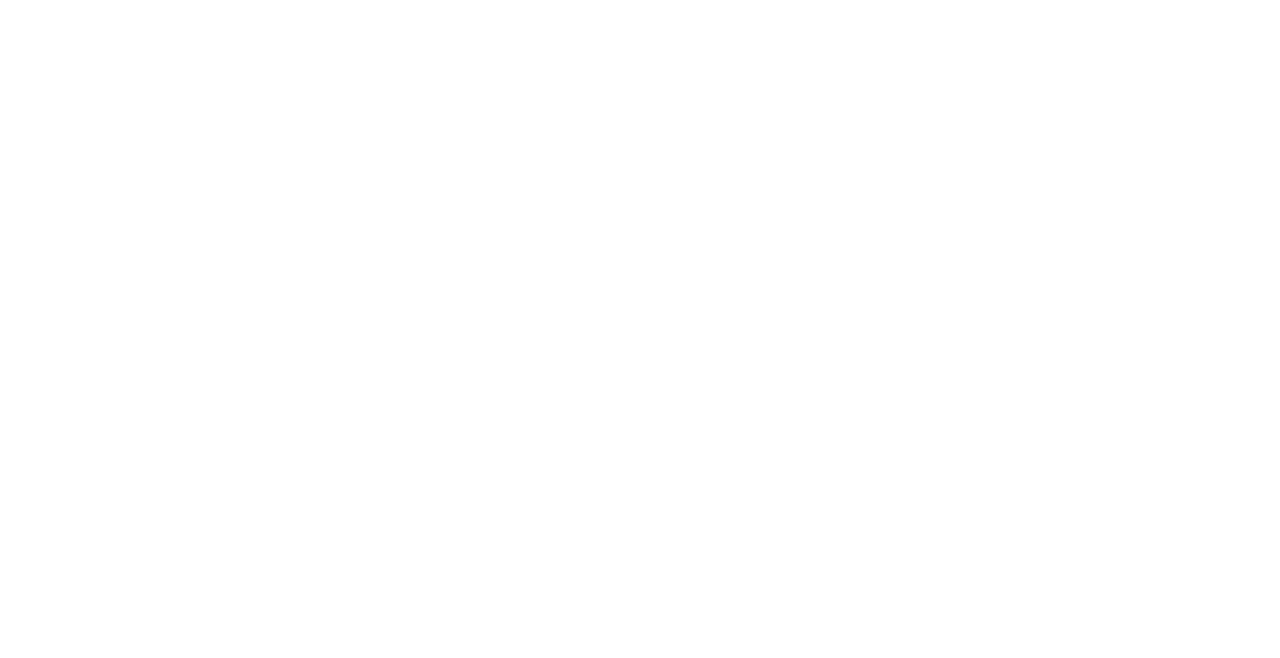
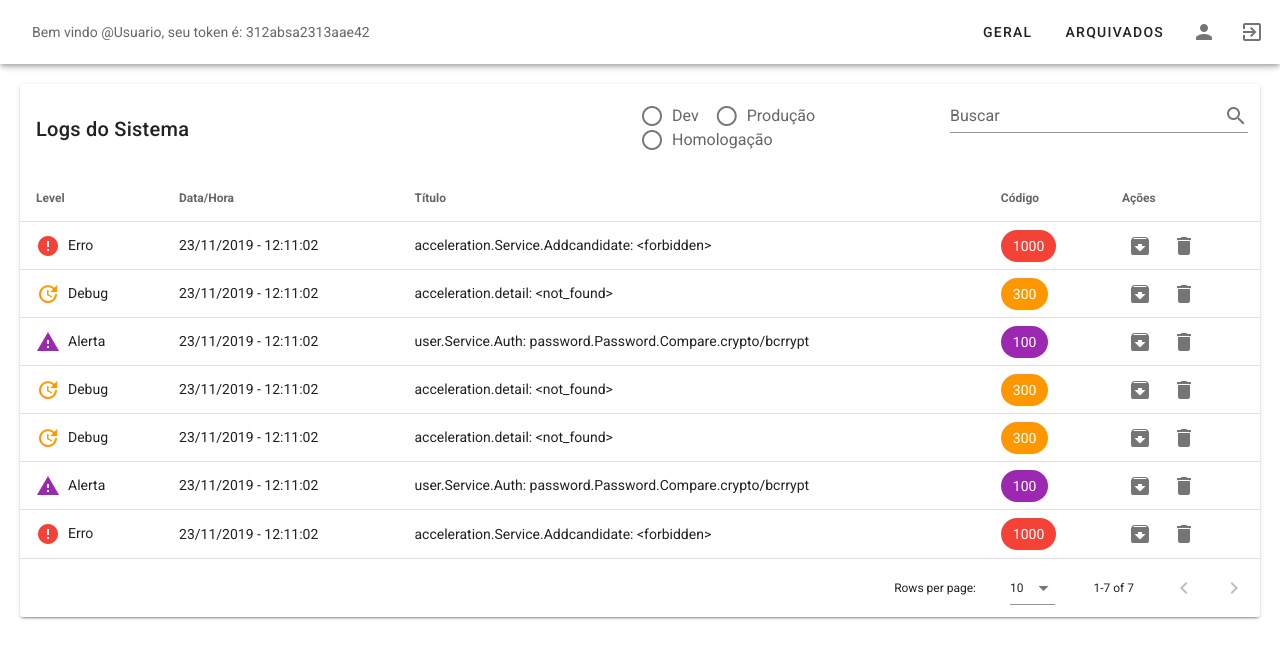
Before and after one commit to rafahill/aceleradev-centralerrors-frontend, a Vue app: page /error in a window 1280 px wide. Shown: the top 658 px of the page. Built offline with nearby package versions, Linux system fonts and the light colour scheme.

Commit message:
adicionado pagina de listagem de login, header, ajustado telas de login

```diff
--- a/package.json
+++ b/package.json
@@ -8,6 +8,7 @@
     "lint": "vue-cli-service lint"
   },
   "dependencies": {
+    "axios": "^0.19.0",
     "core-js": "^3.3.2",
     "vue": "^2.6.10",
     "vue-router": "^3.1.3",
--- a/src/App.vue
+++ b/src/App.vue
@@ -1,21 +1,21 @@
 <template>
   <v-app>
-      <v-content>
-        <div>
-          <router-view></router-view>
-        </div>
-      </v-content>
+    <Header />
+    <v-content class="ma-5">
+      <div>
+        <router-view></router-view>
+      </div>
+    </v-content>
   </v-app>
 </template>
 
 <script>
-
 export default {
-  name: 'App',
+  name: "App",
 
   data: () => ({
     //
-  }),
+  })
 };
 </script>
 
--- /dev/null
+++ b/src/components/Header.vue
@@ -0,0 +1,40 @@
+<template>
+  <div>
+    <v-toolbar>
+
+      <v-subheader>Bem vindo @Usuario, seu token é: 312absa2313aae42</v-subheader>
+
+      <v-spacer></v-spacer>
+
+      <v-toolbar-items>
+        <v-btn text>Geral</v-btn>
+        <v-btn text>Arquivados</v-btn>
+      </v-toolbar-items>
+
+      <template v-if="$vuetify.breakpoint.smAndUp">
+        <v-btn icon to="">
+          <v-icon>person</v-icon>
+        </v-btn>
+        <v-btn icon to="/">
+          <v-icon>exit_to_app</v-icon>
+        </v-btn>
+
+      </template>
+    </v-toolbar>
+  </div>
+</template>
+
+<script>
+  export default {
+    data: () => ({
+      extended: false,
+      extendedSlot: false,
+      prominent: false,
+      dense: false,
+      collapse: false,
+      flat: false,
+      bg: false,
+      extensionHeight: 48,
+    }),
+  }
+</script>
--- /dev/null
+++ b/src/components/index.js
@@ -0,0 +1,17 @@
+import Vue from 'vue'
+import upperFirst from 'lodash/upperFirst'
+import camelCase from 'lodash/camelCase'
+
+const requireComponent = require.context(
+  '@/components', true, /\.vue$/
+)
+
+requireComponent.keys().forEach(fileName => {
+  const componentConfig = requireComponent(fileName)
+
+  const componentName = upperFirst(
+    camelCase(fileName.replace(/^\.\//, '').replace(/\.\w+$/, ''))
+  )
+
+  Vue.component(componentName, componentConfig.default || componentConfig)
+})
--- a/src/main.js
+++ b/src/main.js
@@ -6,6 +6,10 @@
 
 Vue.config.productionTip = false
 
+
+// Components
+import './components'
+
 new Vue({
   router,
   store,
--- a/src/router/index.js
+++ b/src/router/index.js
@@ -3,6 +3,7 @@
 import Login from '../views/Login.vue'
 import PasswordRecovery from '../views/PasswordRecovery.vue'
 import Signup from '../views/Signup.vue'
+import ErrorList from '../views/ErrorList.vue'
 
 
 Vue.use(VueRouter)
@@ -24,6 +25,11 @@
     path: '/signup',
     name: 'signup',
     component: Signup
+  },
+  {
+    path: '/error',
+    name: 'error',
+    component: ErrorList
   }
 ]
 
--- /dev/null
+++ b/src/views/ErrorList.vue
@@ -0,0 +1,126 @@
+<template>
+  <v-card>
+
+    <v-layout>
+      <v-card-title>Logs do Sistema</v-card-title>
+      <v-spacer></v-spacer>
+      <v-flex xs3>
+        <v-radio-group v-model="environment" row>
+          <v-radio label="Dev" color="#004B8B" value="dev"></v-radio>
+          <v-radio label="Produção" color="#004B8B" value="production"></v-radio>
+          <v-radio label="Homologação" color="#004B8B" value="validation"></v-radio>
+        </v-radio-group>
+      </v-flex>
+
+      <v-flex xs3>
+        <v-text-field
+          v-model="search"
+          append-icon="search"
+          label="Buscar"
+          single-line
+          hide-details
+          class="mr-3"
+        ></v-text-field>
+      </v-flex>
+    </v-layout>
+
+    <v-data-table :headers="headers" :items="errors" :search="search">
+      <template v-slot:item.errorCode="{ item }">
+        <v-chip :color="getColor(item.errorCode)" dark>{{ item.errorCode }}</v-chip>
+      </template>
+
+      <template v-slot:item.level="{ item }">
+        <v-icon :color="getColor(item.errorCode)" left dark>{{ item.iconLevel }}</v-icon>
+        <span>{{ item.level }}</span>
+      </template>
+
+      <template v-slot:item.actions="{ item }">
+        <v-btn icon class="mr-2">
+          <v-icon>archive</v-icon>
+        </v-btn>
+
+        <v-btn icon>
+          <v-icon>delete</v-icon>
+        </v-btn>
+      </template>
+
+    </v-data-table>
+  </v-card>
+</template>
+
+<script>
+export default {
+  data() {
+    return {
+      search: "",
+      environment: null,
+      headers: [
+        { text: "Level", value: "level" },
+        { text: "Data/Hora", value: "date" },
+        { text: "Título", value: "title" },
+        { text: "Código", value: "errorCode" },
+        { text: "Ações", value: "actions" }
+      ],
+      errors: [
+        {
+          iconLevel: "error",
+          level: "Erro",
+          date: "23/11/2019 - 12:11:02",
+          title: "acceleration.Service.Addcandidate: <forbidden>",
+          errorCode: 1000
+        },
+        {
+          iconLevel: "update",
+          level: "Debug",
+          date: "23/11/2019 - 12:11:02",
+          title: "acceleration.detail: <not_found>",
+          errorCode: 300
+        },
+        {
+          iconLevel: "warning",
+          level: "Alerta",
+          date: "23/11/2019 - 12:11:02",
+          title: "user.Service.Auth: password.Password.Compare.crypto/bcrrypt",
+          errorCode: 100
+        },
+        {
+          iconLevel: "update",
+          level: "Debug",
+          date: "23/11/2019 - 12:11:02",
+          title: "acceleration.detail: <not_found>",
+          errorCode: 300
+        },
+        {
+          iconLevel: "update",
+          level: "Debug",
+          date: "23/11/2019 - 12:11:02",
+          title: "acceleration.detail: <not_found>",
+          errorCode: 300
+        },
+        {
+          iconLevel: "warning",
+          level: "Alerta",
+          date: "23/11/2019 - 12:11:02",
+          title: "user.Service.Auth: password.Password.Compare.crypto/bcrrypt",
+          errorCode: 100
+        },
+        {
+          iconLevel: "error",
+          level: "Erro",
+          date: "23/11/2019 - 12:11:02",
+          title: "acceleration.Service.Addcandidate: <forbidden>",
+          errorCode: 1000
+        }
+      ]
+    };
+  },
+  methods: {
+    getColor(errorCode) {
+      if (errorCode >= 1000) return "red";
+      if (errorCode >= 300 && errorCode <= 999) return "orange";
+      if (errorCode <= 100) return "purple";
+      else return "#000000";
+    }
+  }
+};
+</script>
--- a/src/views/Login.vue
+++ b/src/views/Login.vue
@@ -3,15 +3,15 @@
     <div class="text-xs-center">
       <v-layout pa-2>
         <v-flex>
-          <div class="cabecalho animated fadeIn delay-1s mt-6">
+          <div class="cabecalho animated fadeIn delay-0.5s mt-6">
             <img src="@/assets/logo_softplan.png" />
           </div>
-          <v-layout justify-center class="subHeaderCabecalho animated fadeIn delay-1s">
+          <v-layout justify-center class="subHeaderCabecalho animated fadeIn delay-0.5s">
             <span>Log Central</span>
           </v-layout>
 
           <v-layout align-center justify-center row>
-            <v-flex xs10 lg3 class="px-4 margin-to-top animated fadeInLeft delay-1s">
+            <v-flex xs10 lg3 class="px-4 margin-to-top animated fadeInLeft delay-0.5s">
               <v-text-field
                 outlined
                 label="Usuario"
@@ -26,7 +26,7 @@
           </v-layout>
 
           <v-layout align-center justify-center row>
-            <v-flex xs10 lg3 class="px-4 animated fadeInRight delay-1s">
+            <v-flex xs10 lg3 class="px-4 animated fadeInRight delay-0.5s">
               <v-text-field
                 outlined
                 v-model="password"
@@ -42,7 +42,7 @@
           </v-layout>
 
           <v-layout justify-center row>
-            <v-btn type="submit" color="#004B8B" outlined class="animated fadeIn delay-1s">Entrar</v-btn>
+            <v-btn type="submit" to="/error" color="#004B8B" outlined class="animated fadeIn delay-0.5s">Entrar</v-btn>
           </v-layout>
 
           <v-layout justify-center row mt-4 class="animated fadeIn delay-1s">
--- a/src/views/PasswordRecovery.vue
+++ b/src/views/PasswordRecovery.vue
@@ -3,15 +3,15 @@
     <div class="text-xs-center">
       <v-layout pa-2>
         <v-flex>
-          <div class="cabecalho animated fadeIn delay-1s mt-6">
+          <div class="cabecalho animated fadeIn delay-0.5s mt-6">
             <img src="@/assets/logo_softplan.png" />
           </div>
-          <v-layout justify-center class="subHeaderCabecalho animated fadeIn delay-1s">
+          <v-layout justify-center class="subHeaderCabecalho animated fadeIn delay-0.5s">
             <span>Log Central</span>
           </v-layout>
 
           <v-layout align-center justify-center row>
-            <v-flex xs10 lg3 class="px-4 margin-to-top animated fadeInLeft delay-1s">
+            <v-flex xs10 lg3 class="px-4 margin-to-top animated fadeInLeft delay-0.5s">
               <v-text-field
                 outlined
                 label="Email"
@@ -27,10 +27,10 @@
 
 
           <v-layout justify-center row>
-            <v-btn type="submit" color="#004B8B" outlined class="animated fadeIn delay-1s">Enviar</v-btn>
+            <v-btn type="submit" color="#004B8B" outlined class="animated fadeIn delay-0.5s">Enviar</v-btn>
           </v-layout>
 
-          <v-layout justify-center row mt-4 class="animated fadeIn delay-1s">
+          <v-layout justify-center row mt-4 class="animated fadeIn delay-0.5s">
             <a class="mr-2" href="/">Fazer Login</a>  |
             <a class="ml-2" href="/signup">Registrar-se</a>
           </v-layout>
--- a/src/views/Signup.vue
+++ b/src/views/Signup.vue
@@ -3,16 +3,16 @@
     <div class="text-xs-center">
       <v-layout pa-2>
         <v-flex>
-          <div class="cabecalho animated fadeIn delay-1s mt-6">
+          <div class="cabecalho animated fadeIn delay-0.5s mt-6">
             <img src="@/assets/logo_softplan.png" />
           </div>
-          <v-layout justify-center class="subHeaderCabecalho animated fadeIn delay-1s">
+          <v-layout justify-center class="subHeaderCabecalho animated fadeIn delay-0.5s">
             <span>Log Central</span>
           </v-layout>
 
 
             <v-layout align-center justify-center row>
-            <v-flex xs10 lg3 class="px-4 margin-to-top animated fadeInLeft delay-1s">
+            <v-flex xs10 lg3 class="px-4 margin-to-top animated fadeInLeft delay-0.5s">
               <v-text-field
                 outlined
                 label="Nome Completo"
@@ -27,7 +27,7 @@
           </v-layout>
 
           <v-layout align-center justify-center row>
-            <v-flex xs10 lg3 class="px-4 animated fadeInLeft delay-1s">
+            <v-flex xs10 lg3 class="px-4 animated fadeInLeft delay-0.5s">
               <v-text-field
                 outlined
                 label="Email"
@@ -42,7 +42,7 @@
           </v-layout>
 
           <v-layout align-center justify-center row>
-            <v-flex xs10 lg3 class="px-4 animated fadeInRight delay-1s">
+            <v-flex xs10 lg3 class="px-4 animated fadeInRight delay-0.5s">
               <v-text-field
                 outlined
                 v-model="password"
@@ -58,7 +58,7 @@
           </v-layout>
 
           <v-layout align-center justify-center row>
-            <v-flex xs10 lg3 class="px-4 animated fadeInRight delay-1s">
+            <v-flex xs10 lg3 class="px-4 animated fadeInRight delay-0.5s">
               <v-text-field
                 outlined
                 v-model="password"
@@ -74,12 +74,12 @@
           </v-layout>
 
           <v-layout justify-center row>
-            <v-btn type="submit" color="#004B8B" outlined class="animated fadeIn delay-1s">Entrar</v-btn>
+            <v-btn type="submit" color="#004B8B" outlined class="animated fadeIn delay-0.5s">Registrar</v-btn>
           </v-layout>
 
-          <v-layout justify-center row mt-4 class="animated fadeIn delay-1s">
+          <v-layout justify-center row mt-4 class="animated fadeIn delay-0.5s">
             <a class="mr-2" href="/passwordrecovery">Esqueceu a senha?</a>  |
-            <a class="ml-2" href="/signup">Registrar-se</a>
+            <a class="ml-2" href="/">Já sou registrado</a>
           </v-layout>
         </v-flex>
       </v-layout>
```
Also changed, not shown: 1 other file (tests, documents, lock files or other folders).
